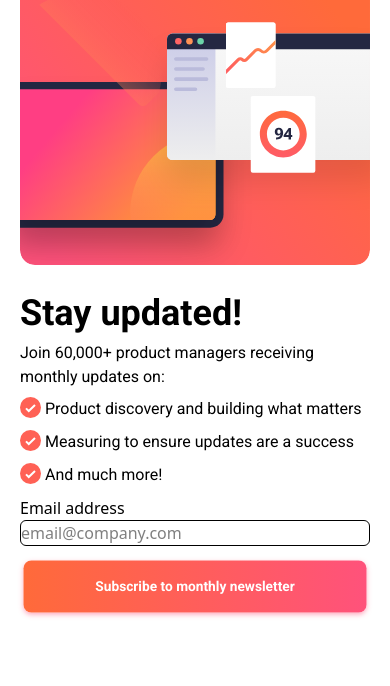
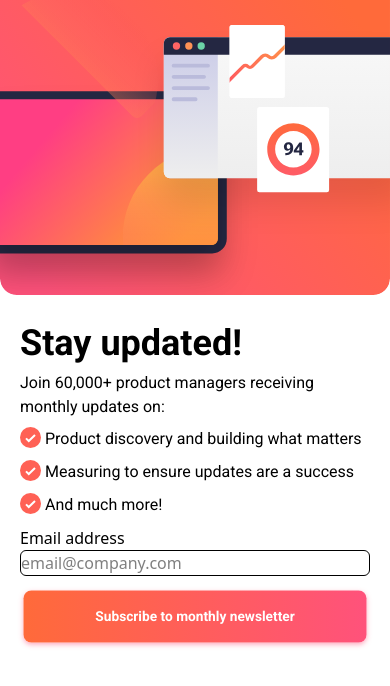
Before and after one commit to R1V3RA-1508/newsletter-sign-up-with-success-message-main, a plain HTML site: page index.html in a window 390 px wide. Drawn offline with nearby package versions, Linux system fonts and the light colour scheme.

Commit message:
feat: styles for mobile

```diff
--- a/index.html
+++ b/index.html
@@ -54,13 +54,16 @@
     .email:focus {
       outline: none;
     }
+    .ihidden{
+      display: none !important;
+    }
 
   </style>
 </head>
 <body class="bg-white md:bg-cyan-950">
-  <div class="sign-up-form m-auto sm:w-xl smw-sm sm:h-xl smh-sm md:mt-25 bg-white md:p-5 pb-0 pl-5 pr-5 md:flex md:justify-between md:flex-row flex flex-col-reverse md:rounded-xl" id="SIform">
+  <div class="sign-up-form m-auto sm:w-xl sm:h-xl md:mt-25 bg-white md:p-5 md:flex md:justify-between md:flex-row flex flex-col-reverse md:rounded-xl" id="SIform">
     <!-- Sign-up form start -->
-      <div class="left">
+      <div class="left pb-0 pl-5 pr-5 md:p-0">
         <div class="title font-[Roboto] font-bold text-4xl sm:mt-2 mt-7">
           Stay updated!
         </div>
@@ -82,8 +85,8 @@
           <button type="submit" onclick="subscribe()" class="sub">Subscribe to monthly newsletter</button>
         </div>
       </div>
-      <div class="il"><img class="hidden sm:flex ml-2" src="assets/images/illustration-sign-up-desktop.svg" alt="">
-      <img class="sm:hidden flex" src="assets/images/illustration-sign-up-mobile.svg" alt=""></div>
+      <div class="il"><img class="hidden md:flex ml-2" src="assets/images/illustration-sign-up-desktop.svg" alt="">
+      <img class="md:hidden flex justify-center m-auto w-full" src="assets/images/illustration-sign-up-mobile.svg" alt=""></div>
     </div>
 
     <!-- Sign-up form end -->
@@ -136,7 +139,7 @@
       emError.classList.add('hidden');
 
       // Показываем сообщение об успехе
-      SIform.classList.add("hidden");
+      SIform.classList.add("ihidden");
       successDiv.classList.remove("hidden");
 
       // Обновляем email в сообщении
```
